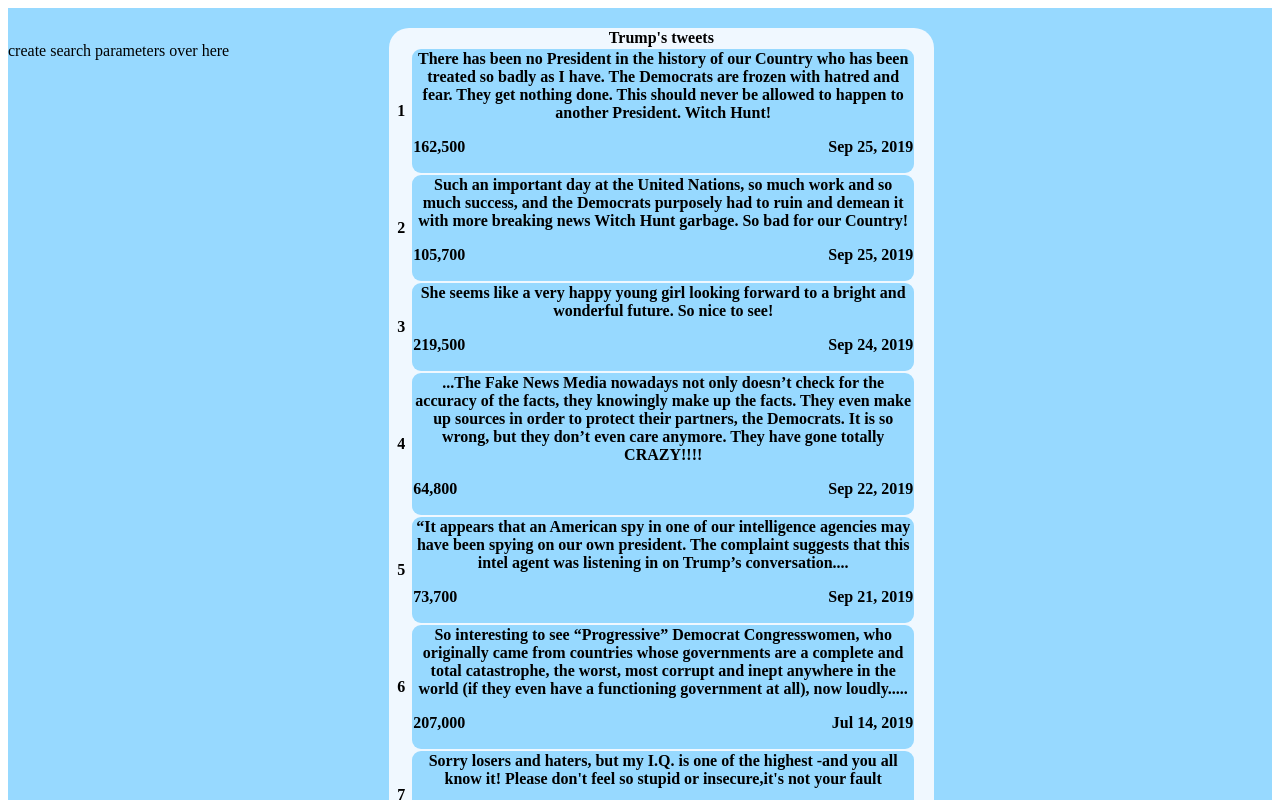
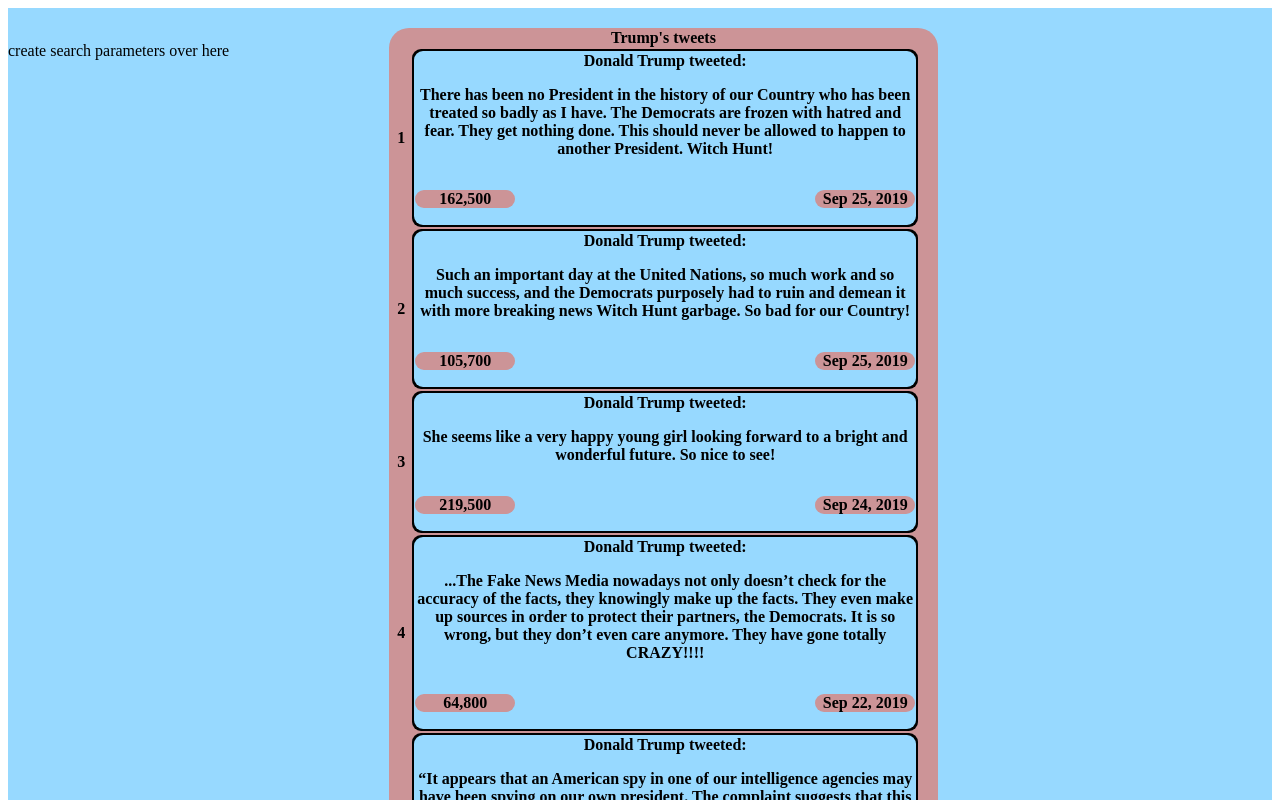
Before and after one commit to JokkeGitHub/trumps-tweets, an Angular app: page / in a window 1280 px wide. Shown: the top 800 px of the page. Built offline with nearby package versions, Linux system fonts and the light colour scheme.

Commit message:
styling in progress

```diff
--- a/src/app/twitter/twitter.component.html
+++ b/src/app/twitter/twitter.component.html
@@ -14,11 +14,13 @@
                         <tbody style="vertical-align: middle;">
                             <tr *ngFor="let tweet of tweets index as i">
                                 <td scope="row">{{ i + 1 }}</td>
-                                <td class="tweet-text">{{ tweet.text }}
-                                    <br>
-                                    <p style="float: left;">{{ tweet.likes | number}}</p>
-                                    <p style="float: right;">{{ tweet.date | date}}</p>
-                                </td>
+                                <div class="tweet-border">
+                                    <td class="tweet-text"> Donald Trump tweeted:
+                                        <p> {{ tweet.text }} </p>
+                                        <p class="tweet-likes" style="float: left;">{{ tweet.likes | number}}</p>
+                                        <p class="tweet-date" style="float: right;">{{ tweet.date | date}}</p>
+                                    </td>
+                                </div>
                             </tr>
                         </tbody>
                     </th>
--- a/src/styles.css
+++ b/src/styles.css
@@ -3,7 +3,7 @@
 }
 
 .header{
-    background-color: aliceblue;
+    background-color: rgb(204, 148, 151);
     width: 97%;
     border-radius: 20px;
 }
@@ -13,3 +13,20 @@
     border-radius: 9px;
     width: 500px;
 }
+
+.tweet-likes {
+    background-color: rgb(204, 148, 151);
+    border-radius: 9px;
+    width: 100px;
+}
+
+.tweet-date{
+    background-color: rgb(204, 148, 151);
+    border-radius: 9px;
+    width: 100px;
+}
+
+.tweet-border{
+    background-color: black;
+    border-radius: 9px;
+}
```
